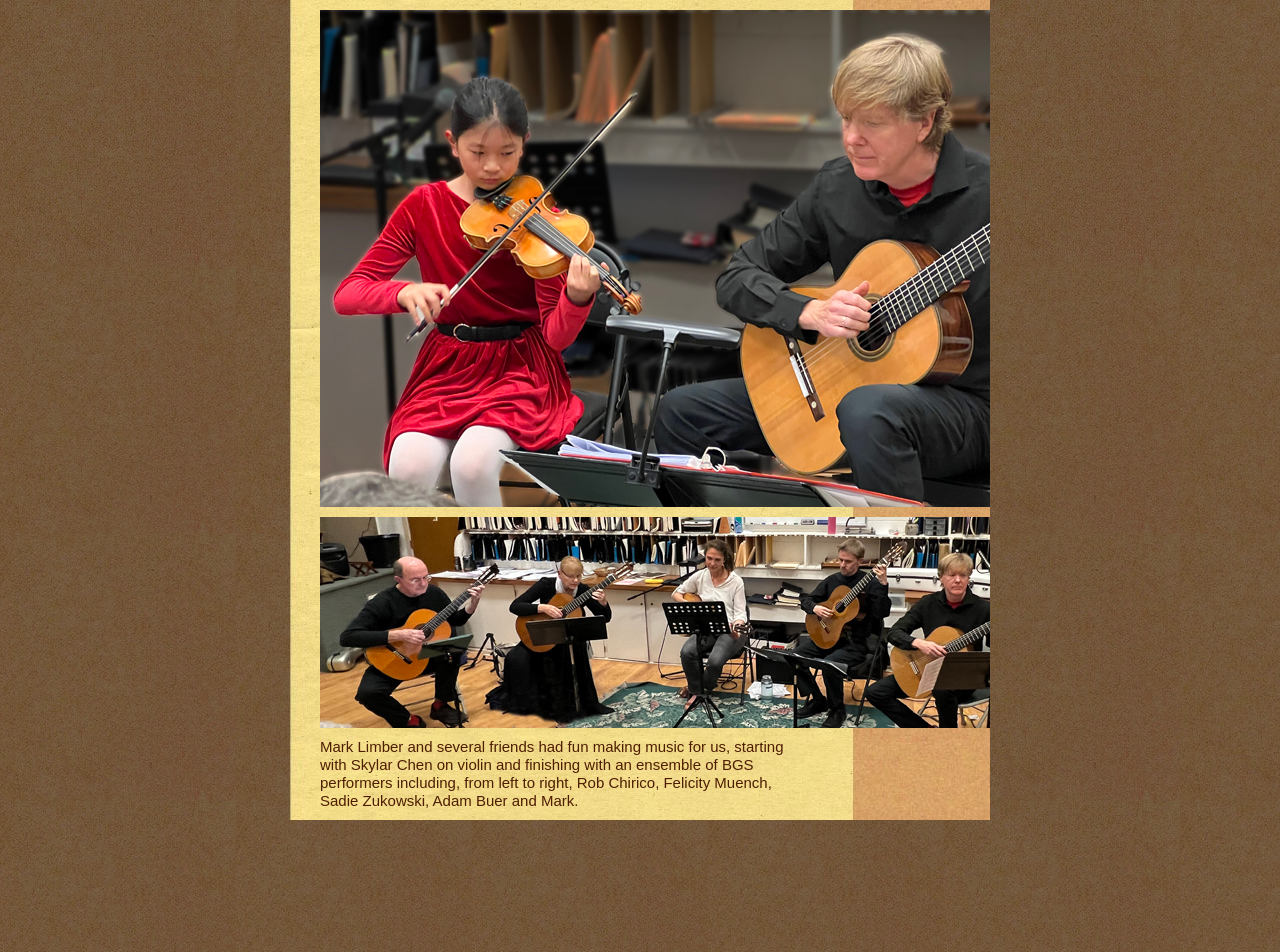
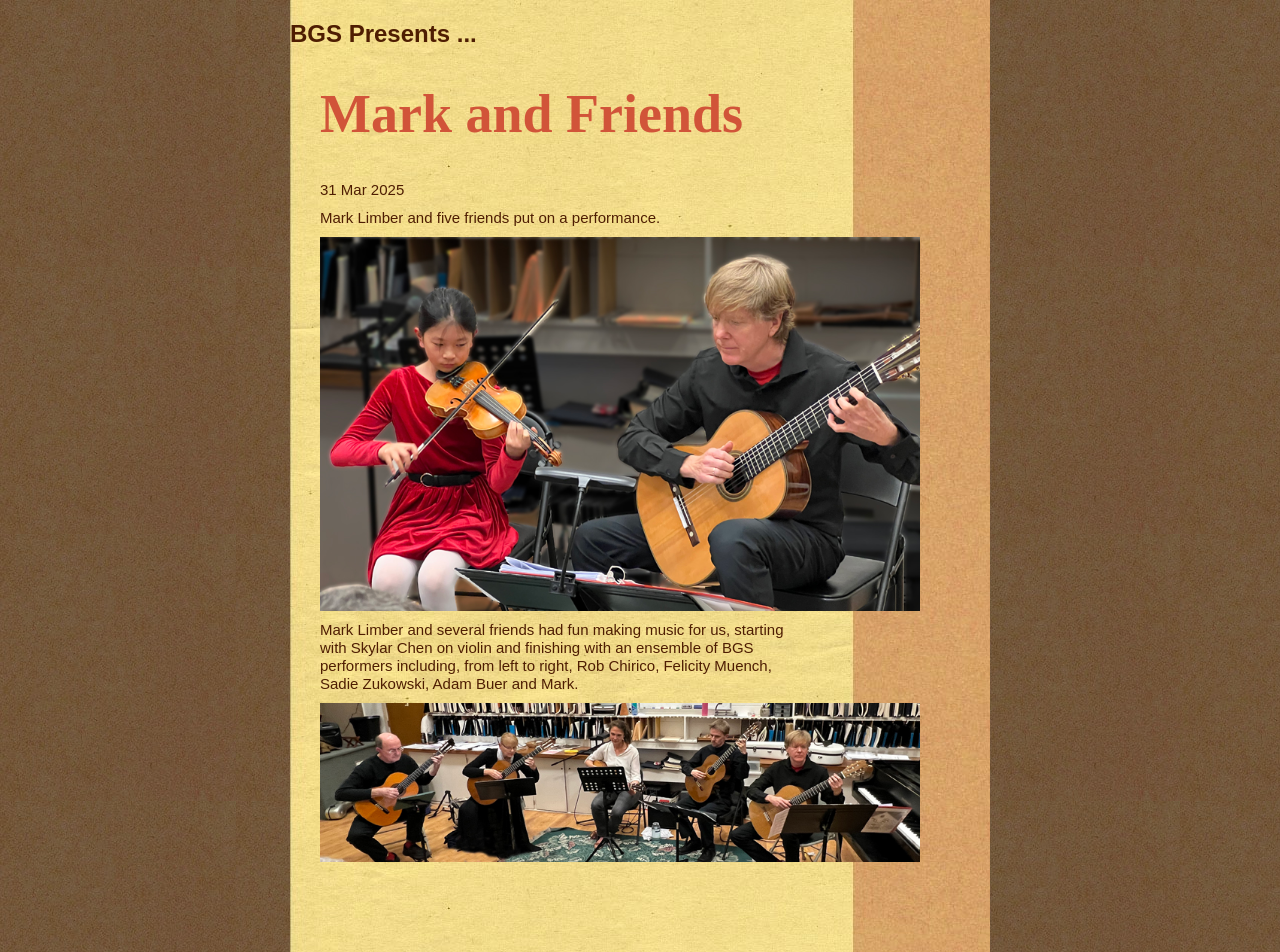
Before and after one commit to boulderguitarsociety/boulderguitarsociety.github.io, a Jekyll site: the page built from _posts/2025-03-31-mark-and-friends.md, in a window 1280 px wide. Built offline with Jekyll 4.4.1, drawn with Linux system fonts in a browser that asks for light colours.

Commit message:
modify header and footer for meeting layout

```diff
--- a/_layouts/meeting.html
+++ b/_layouts/meeting.html
@@ -4,11 +4,18 @@ layout: default
 
 <div class="meeting">
 
-<h2>BGS Presents ...</h2>
+   <h2>BGS Presents ...</h2>
 
-<h1>{{ page.title }}</h1>
-<p>{{ page.date | date_to_string }}</p>
+   <h1>{{ page.title }}</h1>
+   <p>{{ page.date | date_to_string }}</p>
 
-<p>{{ page.excerpt }}</p>
+   <p>{{ page.excerpt }}</p>
 
 {{ content }}
+
+   <div id="footer">
+      <div id="wgly3">
+         <img src="stylings/PrintedPaper_line-3_3.png" alt="">
+      </div>
+   </div>
+</div>
--- a/_posts/2025-03-31-mark-and-friends.md
+++ b/_posts/2025-03-31-mark-and-friends.md
@@ -1,13 +1,13 @@
 ---
-layout: default
+layout: meeting
 title: Mark and Friends
 excerpt: Mark Limber and five friends put on a performance.
 ---
 ![SkyMark](/pics/20250331-SkyMark_4968c.jpg)
 
-![Quintet](/pics/20250331-ensemble_4980b.jpg)
-
 Mark Limber and several friends had fun making music for us,
 starting with Skylar Chen on violin and finishing with
 an ensemble of BGS performers including, from left to right,
 Rob Chirico, Felicity Muench, Sadie Zukowski, Adam Buer and Mark.
+
+![Quintet](/pics/20250331-ensemble_4980b.jpg)
--- a/stylings/common.css
+++ b/stylings/common.css
@@ -51,3 +51,34 @@ body {
    text-indent: 0px;
    text-transform: none;
 }
+
+.meeting h1 {
+   color: rgb(209, 84, 57);
+   font-family: 'Times New Roman', serif;
+   font-size: 54px;
+   font-weight: 600;
+   line-height: 61px;
+   margin-left: 30px;
+}
+
+.meeting img {
+   max-width: 600px;
+}
+
+#footer {
+   height: 80px;
+   margin-left: 0px;
+   position: relative;
+   width: 700px;
+   z-index: 0;
+}
+
+#wgly3 {
+   border: none;
+   height: 6px;
+   width: 531px;
+   height: 6px;
+   position: absolute;
+   left: -45px;
+   top: 65px;
+   z-index: 1;
```
